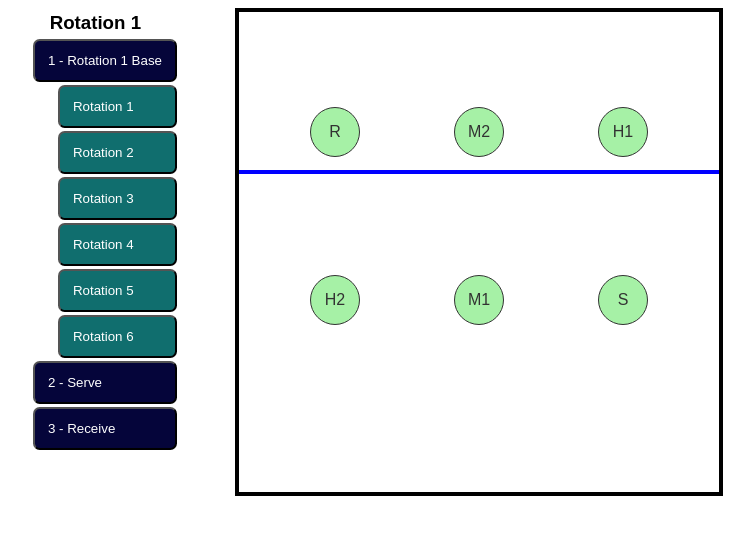
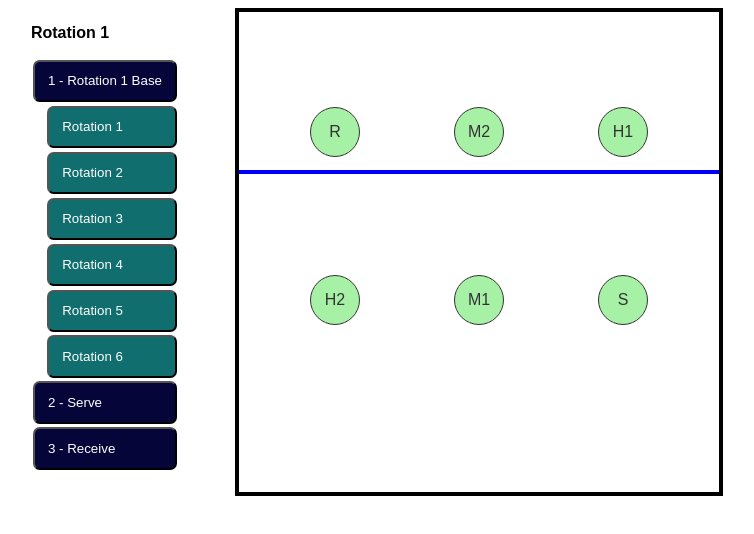
Before and after one commit to pabs97/volleyball-formations, a React (Create React App) app: page / in a window 1280 px wide. Shown: the top 534 px of the page, without its empty margins (245-999 px from the left). Built offline with nearby package versions, Linux system fonts and the light colour scheme.

Commit message:
serve receive text

```diff
--- a/src/components/controls.jsx
+++ b/src/components/controls.jsx
@@ -11,7 +11,7 @@ import {
   setAttackFormation,
 } from '../actions';
 
-const headerText = ['', ' - Serving', ' - Receiving'];
+const headerText = ['', ' - Serve', ' - Receive'];
 
 class Controls extends Component {
   render() {
--- a/src/index.scss
+++ b/src/index.scss
@@ -31,7 +31,7 @@ body {
 }
 
 h3 {
-  margin: 0.2em 1em;
+  font-size: 1em;
 }
 
 .courtContainer {
@@ -46,11 +46,11 @@ h3 {
   transform: translate(-50%, 0);
   width: 80%;
   height:80%;
-  border: 0.3em black solid;
+  border: 0.3em solid black;
 
   &__attack-line {
     height: 33%;
-    border-bottom: 0.3em blue solid;
+    border-bottom: 0.3em solid blue;
   }
 }
 
@@ -93,7 +93,7 @@ h3 {
     }
 
     &.--indent {
-      margin-left: 2em;
+      margin-left: 1.2em;
       background-color: $button-secondary-color;
     }
   }
```
